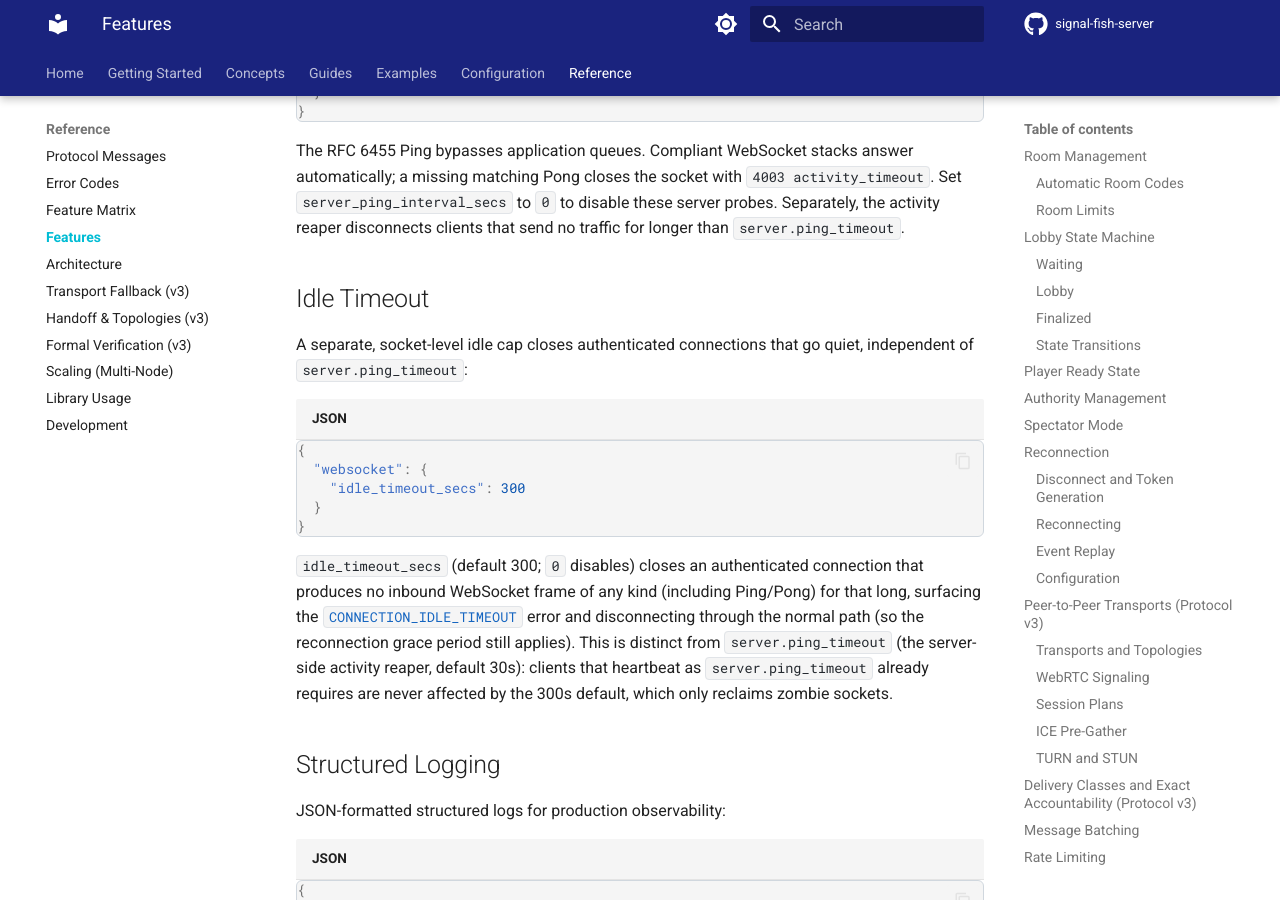
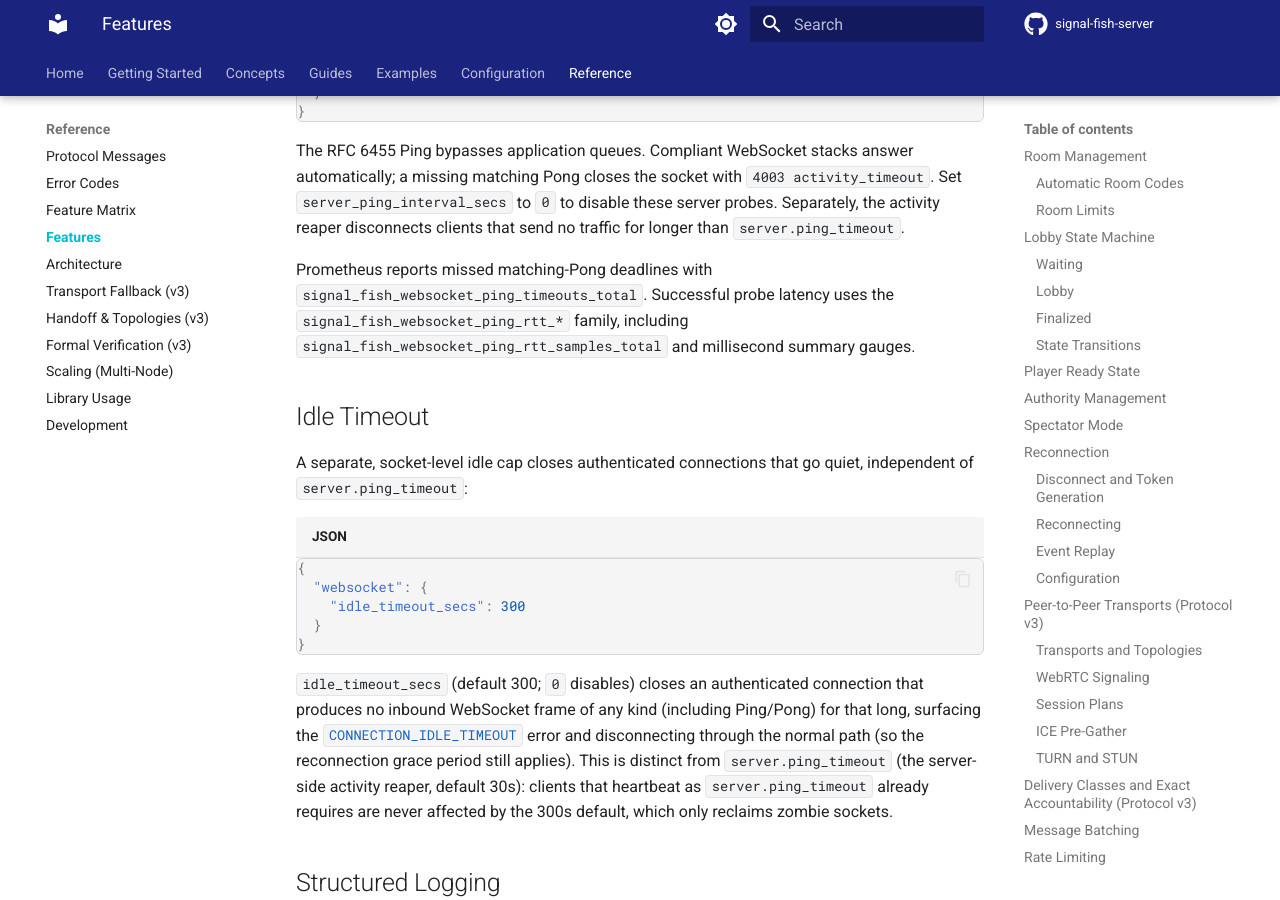
Before and after one commit to Ambiguous-Interactive/signal-fish-server, an MkDocs documentation site: the page built from docs/features.md, in a window 1280 px wide and 900 px high, scrolled down 14007 px. Built offline with MkDocs 1.6.1 and Material for MkDocs 9.7.7, drawn with Linux system fonts in a browser that asks for light colours; comment, search, counter and statistics services are not loaded.

Commit message:
Document WebSocket Ping metrics

```diff
--- a/docs/features.md
+++ b/docs/features.md
@@ -712,6 +712,11 @@ activity_timeout`. Set `server_ping_interval_secs` to `0` to disable these
 server probes. Separately, the activity reaper disconnects clients that send no
 traffic for longer than `server.ping_timeout`.
 
+Prometheus reports missed matching-Pong deadlines with
+`signal_fish_websocket_ping_timeouts_total`. Successful probe latency uses the
+`signal_fish_websocket_ping_rtt_*` family, including
+`signal_fish_websocket_ping_rtt_samples_total` and millisecond summary gauges.
+
 ## Idle Timeout
 
 A separate, socket-level idle cap closes authenticated connections that go
```
Also changed, not shown: CHANGELOG.md (+6 -5 lines).
